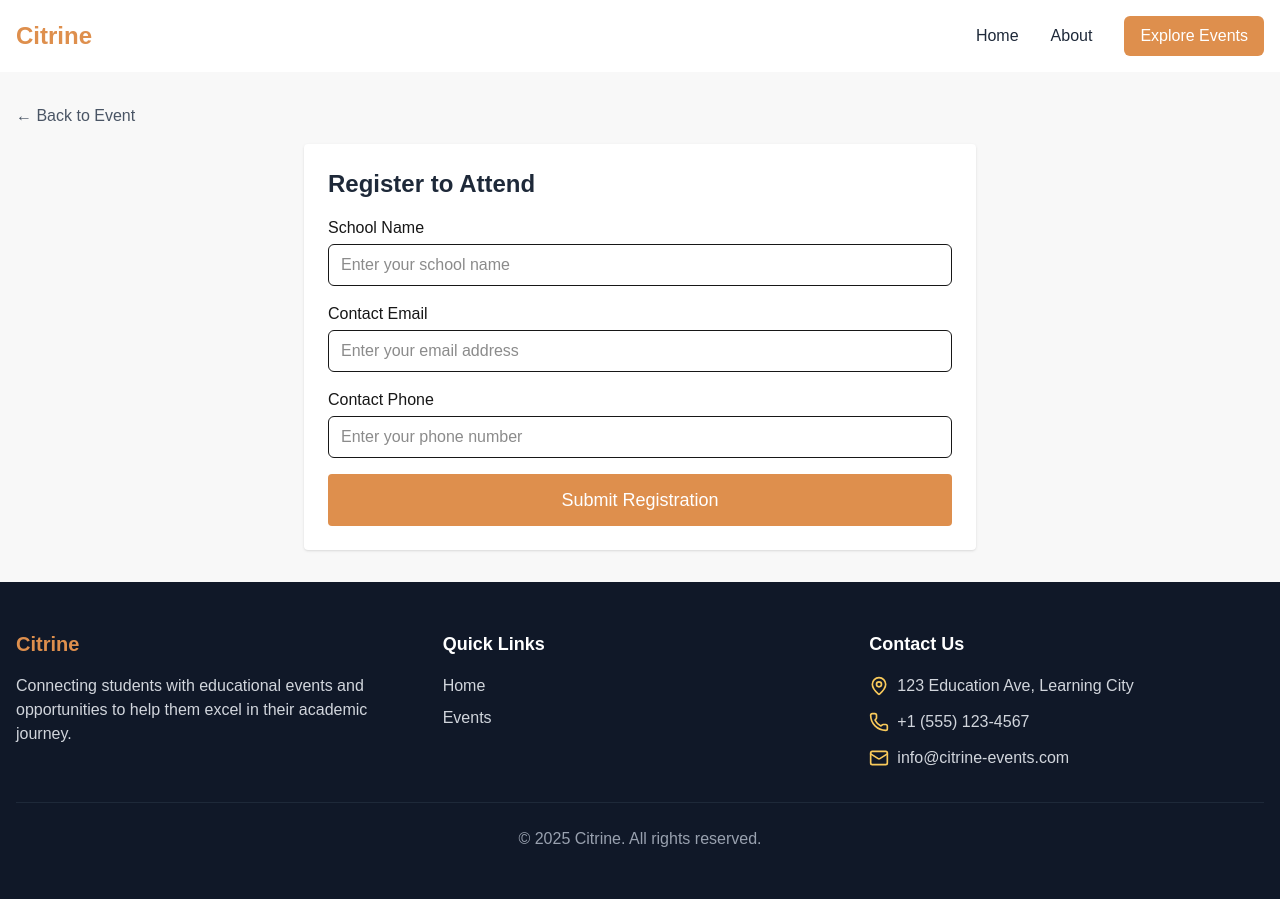
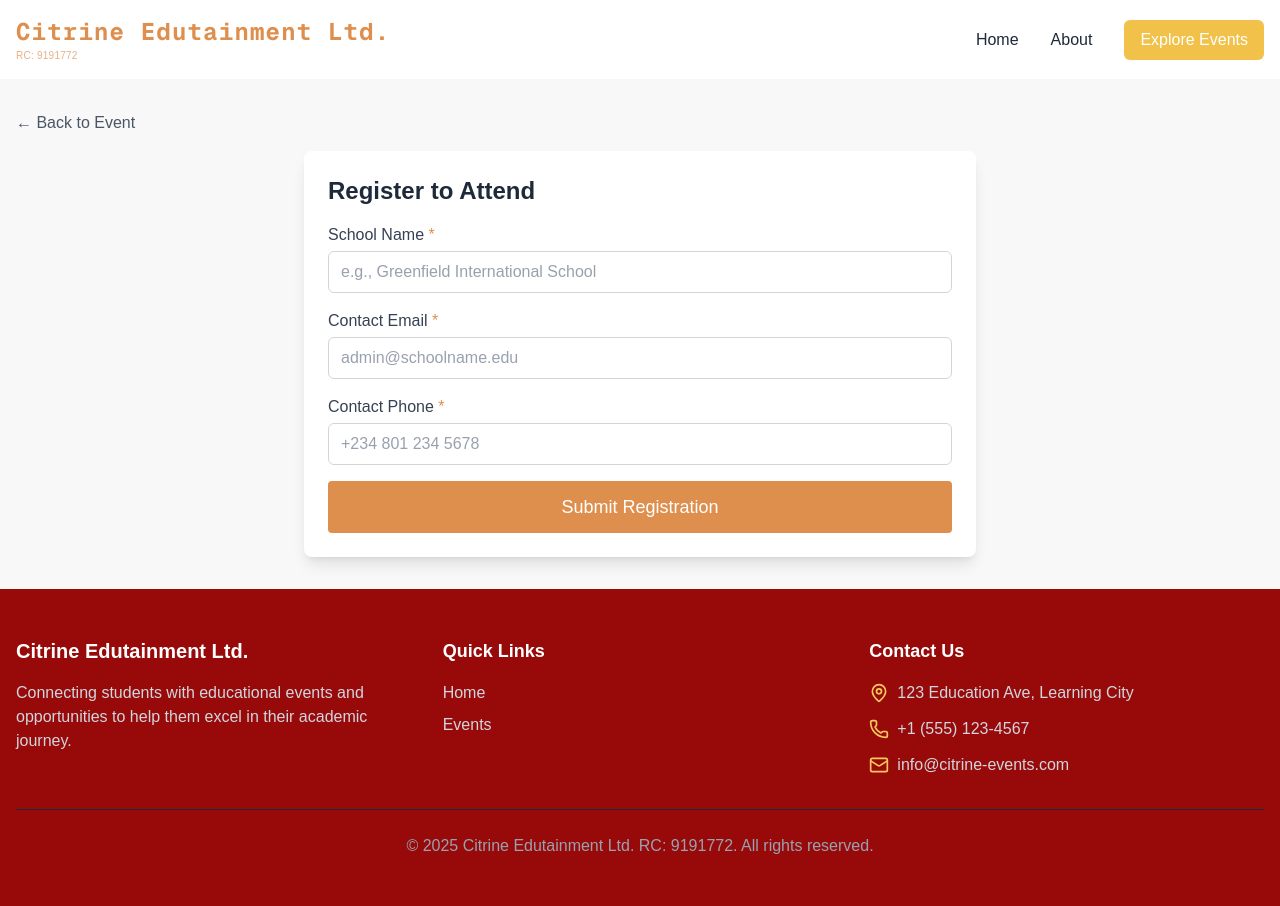
Before and after one commit to fiyinfoluwapy/the-citrine, a Next.js app: page /register/coding-bootcamp-for-teens in a window 1280 px wide. Built offline with nearby package versions, Linux system fonts and the light colour scheme.

Commit message:
updateed layout n color scheme

```diff
--- a/next.config.ts
+++ b/next.config.ts
@@ -5,6 +5,10 @@ const nextConfig = {
       {
         protocol: 'https',
         hostname: 'images.unsplash.com',
+      },
+      {
+        protocol: 'https',
+        hostname: 'i.pinimg.com',
       },
     ],
   },
--- a/src/app/register/[slug]/page.tsx
+++ b/src/app/register/[slug]/page.tsx
@@ -1,3 +1,164 @@
+// 'use client'
+
+// import React, { useState } from 'react'
+// import { useParams, useRouter } from 'next/navigation'
+// import { useForm } from 'react-hook-form'
+// import { zodResolver } from '@hookform/resolvers/zod'
+// import { z } from 'zod'
+// import { Button } from '@/components/Button'
+
+// const registerSchema = z.object({
+//   schoolName: z.string().min(1, 'School name is required'),
+//   contactEmail: z.string().email('Invalid email'),
+//   contactPhone: z.string().min(10, 'Phone number is required'),
+// })
+
+// type RegisterFormData = z.infer<typeof registerSchema>
+
+// export default function RegisterPage() {
+//   const router = useRouter()
+//   const { slug } = useParams() as { slug: string }
+//   const [loading, setLoading] = useState(false)
+//   const [error, setError] = useState<string | null>(null)
+
+//   const {
+//     register,
+//     handleSubmit,
+//     formState: { errors },
+//   } = useForm<RegisterFormData>({
+//     resolver: zodResolver(registerSchema),
+//   })
+
+//   const onSubmit = async (data: RegisterFormData) => {
+//     setLoading(true)
+//     setError(null)
+
+//     try {
+//       const formspreeEndpoint = 'https://formspree.io/f/yourFormID' // replace this
+
+//       // Build reference ID
+//       const referenceId = `CITR-${Date.now()}`
+
+//       // Formspree (free) requires URL-encoded submission
+//       const formData = new FormData()
+//       formData.append('event', slug)
+//       formData.append('schoolName', data.schoolName)
+//       formData.append('contactEmail', data.contactEmail)
+//       formData.append('contactPhone', data.contactPhone)
+//       formData.append('referenceId', referenceId)
+
+//       const response = await fetch(formspreeEndpoint, {
+//         method: 'POST',
+//         body: formData,
+//         headers: {
+//           Accept: 'application/json',
+//         },
+//       })
+
+//       if (response.ok) {
+//         // ✅ Redirect to success page with params
+//         router.push(
+//           `/register/success?title=${encodeURIComponent(
+//             slug
+//           )}&referenceId=${referenceId}`
+//         )
+//       } else {
+//         setError('Something went wrong. Please try again later.')
+//       }
+//     } catch (err) {
+//       console.error(err)
+//       setError('Network error. Please check your connection.')
+//     } finally {
+//       setLoading(false)
+//     }
+//   }
+
+//   return (
+//     <div className="w-full bg-[#F8F8F8]">
+//       <div className="container mx-auto px-4 py-8">
+//         <button
+//           onClick={() => router.push(`/events/${slug}`)}
+//           className="flex items-center text-gray-600 hover:text-[#DE8F4D] mb-4"
+//         >
+//           ← Back to Event
+//         </button>
+
+//         <div className="max-w-2xl mx-auto bg-white p-6 rounded shadow">
+//           <h1 className="text-2xl font-semibold mb-4 text-gray-800">
+//             Register to Attend
+//           </h1>
+
+//           <form onSubmit={handleSubmit(onSubmit)} className="space-y-4">
+//             <div>
+//               <label className="block mb-1 font-medium">School Name</label>
+//               <input
+//                 id="schoolName"
+//                 type="text"
+//                 className="w-full px-3 py-2 border rounded-md focus:outline-none focus:ring-2 focus:ring-orange-400"
+//                 placeholder="Enter your school name"
+//                 {...register('schoolName')}
+//               />
+//               {errors.schoolName && (
+//                 <p className="text-red-500 text-sm mt-1">
+//                   {errors.schoolName.message}
+//                 </p>
+//               )}
+//             </div>
+
+//             <div>
+//               <label className="block mb-1 font-medium">Contact Email</label>
+//               <input
+//                 id="contactEmail"
+//                 type="email"
+//                 className="w-full px-3 py-2 border rounded-md focus:outline-none focus:ring-2 focus:ring-orange-400"
+//                 placeholder="Enter your email address"
+//                 {...register('contactEmail')}
+//               />
+//               {errors.contactEmail && (
+//                 <p className="text-red-500 text-sm mt-1">
+//                   {errors.contactEmail.message}
+//                 </p>
+//               )}
+//             </div>
+
+//             <div>
+//               <label className="block mb-1 font-medium">Contact Phone</label>
+//               <input
+//                 id="contactPhone"
+//                 type="tel"
+//                 className="w-full px-3 py-2 border rounded-md focus:outline-none focus:ring-2 focus:ring-orange-400"
+//                 placeholder="Enter your phone number"
+//                 {...register('contactPhone')}
+//               />
+//               {errors.contactPhone && (
+//                 <p className="text-red-500 text-sm mt-1">
+//                   {errors.contactPhone.message}
+//                 </p>
+//               )}
+//             </div>
+
+//             {error && (
+//               <p className="text-red-500 text-sm mt-2 text-center">{error}</p>
+//             )}
+
+//             <Button
+//               type="submit"
+//               variant="primary"
+//               size="lg"
+//               fullWidth
+//               disabled={loading}
+//             >
+//               {loading ? 'Submitting...' : 'Submit Registration'}
+//             </Button>
+//           </form>
+//         </div>
+//       </div>
+//     </div>
+//   )
+// }
+
+
+
 'use client'
 
 import React, { useState } from 'react'
@@ -78,24 +239,26 @@ export default function RegisterPage() {
       <div className="container mx-auto px-4 py-8">
         <button
           onClick={() => router.push(`/events/${slug}`)}
-          className="flex items-center text-gray-600 hover:text-[#DE8F4D] mb-4"
+          className="flex items-center text-gray-600 hover:text-[#DE8F4D] mb-4 transition-colors"
         >
           ← Back to Event
         </button>
 
-        <div className="max-w-2xl mx-auto bg-white p-6 rounded shadow">
-          <h1 className="text-2xl font-semibold mb-4 text-gray-800">
+        <div className="max-w-2xl mx-auto bg-white p-6 rounded-lg shadow-lg">
+          <h1 className="text-2xl font-bold mb-4 text-gray-800">
             Register to Attend
           </h1>
 
           <form onSubmit={handleSubmit(onSubmit)} className="space-y-4">
             <div>
-              <label className="block mb-1 font-medium">School Name</label>
+              <label className="block mb-1 font-medium text-gray-700">
+                School Name <span className="text-[#DE8F4D]">*</span>
+              </label>
               <input
                 id="schoolName"
                 type="text"
-                className="w-full px-3 py-2 border rounded-md focus:outline-none focus:ring-2 focus:ring-orange-400"
-                placeholder="Enter your school name"
+                className="w-full px-3 py-2 border border-gray-300 rounded-md focus:outline-none focus:ring-2 focus:ring-[#DE8F4D] focus:border-[#DE8F4D] text-gray-800 placeholder-gray-400"
+                placeholder="e.g., Greenfield International School"
                 {...register('schoolName')}
               />
               {errors.schoolName && (
@@ -106,12 +269,14 @@ export default function RegisterPage() {
             </div>
 
             <div>
-              <label className="block mb-1 font-medium">Contact Email</label>
+              <label className="block mb-1 font-medium text-gray-700">
+                Contact Email <span className="text-[#DE8F4D]">*</span>
+              </label>
               <input
                 id="contactEmail"
                 type="email"
-                className="w-full px-3 py-2 border rounded-md focus:outline-none focus:ring-2 focus:ring-orange-400"
-                placeholder="Enter your email address"
+                className="w-full px-3 py-2 border border-gray-300 rounded-md focus:outline-none focus:ring-2 focus:ring-[#DE8F4D] focus:border-[#DE8F4D] text-gray-800 placeholder-gray-400"
+                placeholder="admin@schoolname.edu"
                 {...register('contactEmail')}
               />
               {errors.contactEmail && (
@@ -122,12 +287,14 @@ export default function RegisterPage() {
             </div>
 
             <div>
-              <label className="block mb-1 font-medium">Contact Phone</label>
+              <label className="block mb-1 font-medium text-gray-700">
+                Contact Phone <span className="text-[#DE8F4D]">*</span>
+              </label>
               <input
                 id="contactPhone"
                 type="tel"
-                className="w-full px-3 py-2 border rounded-md focus:outline-none focus:ring-2 focus:ring-orange-400"
-                placeholder="Enter your phone number"
+                className="w-full px-3 py-2 border border-gray-300 rounded-md focus:outline-none focus:ring-2 focus:ring-[#DE8F4D] focus:border-[#DE8F4D] text-gray-800 placeholder-gray-400"
+                placeholder="+234 801 234 5678"
                 {...register('contactPhone')}
               />
               {errors.contactPhone && (
@@ -147,6 +314,7 @@ export default function RegisterPage() {
               size="lg"
               fullWidth
               disabled={loading}
+              className="bg-[#DE8F4D] hover:bg-opacity-90 text-white"
             >
               {loading ? 'Submitting...' : 'Submit Registration'}
             </Button>
--- a/src/components/Footer.tsx
+++ b/src/components/Footer.tsx
@@ -6,11 +6,11 @@ import { MapPinIcon, PhoneIcon, MailIcon } from 'lucide-react';
 
 export function Footer() {
   return (
-    <footer className="bg-gray-900 text-white">
+    <footer className="bg-[#980A0A]  text-white">
       <div className="container mx-auto px-4 py-12">
         <div className="grid grid-cols-1 md:grid-cols-3 gap-8">
           <div>
-            <h3 className="text-xl font-bold mb-4 text-[#DE8F4D]">Citrine</h3>
+            <h3 className="text-xl font-bold mb-4 text-white">Citrine Edutainment Ltd.</h3>
             <p className="text-gray-300 mb-4">
               Connecting students with educational events and opportunities to
               help them excel in their academic journey.
@@ -57,7 +57,7 @@ export function Footer() {
           </div>
         </div>
         <div className="border-t border-gray-800 mt-8 pt-6 text-center text-gray-400">
-          <p>&copy; {new Date().getFullYear()} Citrine. All rights reserved.</p>
+          <p>&copy; {new Date().getFullYear()} Citrine Edutainment Ltd. RC: 9191772. All rights reserved.</p>
         </div>
       </div>
     </footer>
--- a/src/components/Navbar.tsx
+++ b/src/components/Navbar.tsx
@@ -1,3 +1,85 @@
+// 'use client';
+
+// import React, { useState } from 'react';
+// import Link from 'next/link';
+// import { MenuIcon } from 'lucide-react';
+
+// export function Navbar() {
+//   const [isMenuOpen, setIsMenuOpen] = useState(false);
+
+//   return (
+//     <header className="bg-white shadow-lg">
+//       <div className="container mx-auto px-4 py-4">
+//         <div className="flex items-center justify-between">
+// <span className="text-2xl font-bold text-[#DE8F4D] font-mono tracking-wider">
+//   Citrine Edutainment Ltd
+// </span>
+
+//           {/* Desktop Navigation */}
+//           <nav className="hidden md:flex items-center space-x-8">
+//             <Link href="/" className="text-gray-800 hover:text-[#DE8F4D] font-medium">
+//               Home
+//             </Link>
+//             <Link href="/events" className="text-gray-800 hover:text-[#DE8F4D] font-medium">
+//               About
+//             </Link>
+
+//             <Link
+//               href="/events"
+//               className="bg-[#DE8F4D] text-white px-4 py-2 rounded-md hover:bg-opacity-90 transition-colors"
+//             >
+//               Explore Events
+//             </Link>
+//           </nav>
+
+//           {/* Mobile Menu Button */}
+//           <button
+//             className="md:hidden text-gray-700"
+//             onClick={() => setIsMenuOpen(!isMenuOpen)}
+//           >
+//             <MenuIcon size={24} />
+//           </button>
+//         </div>
+
+//         {/* Mobile Navigation */}
+//         {isMenuOpen && (
+//           <nav className="md:hidden pt-4 pb-2 space-y-3">
+//             <Link
+//               href="/"
+//               className="block py-2 text-gray-800 hover:text-[#DE8F4D] font-medium"
+//               onClick={() => setIsMenuOpen(false)}
+//             >
+//               Home
+//             </Link>
+//             {/* <Link
+//               href="/events"
+//               className="block py-2 text-gray-800 hover:text-[#DE8F4D] font-medium"
+//               onClick={() => setIsMenuOpen(false)}
+//             >
+//               Events
+//             </Link> */}
+//             {/* <Link
+//               href="/admin/login"
+//               className="block py-2 text-gray-800 hover:text-[#DE8F4D] font-medium"
+//               onClick={() => setIsMenuOpen(false)}
+//             >
+//               Admin
+//             </Link> */}
+//             <Link
+//               href="/events"
+//               className="block bg-[#DE8F4D] text-white px-4 py-2 rounded-md hover:bg-opacity-90 transition-colors"
+//               onClick={() => setIsMenuOpen(false)}
+//             >
+//               Explore Events
+//             </Link>
+//           </nav>
+//         )}
+//       </div>
+//     </header>
+//   );
+// }
+
+
 'use client';
 
 import React, { useState } from 'react';
@@ -5,15 +87,21 @@ import Link from 'next/link';
 import { MenuIcon } from 'lucide-react';
 
 export function Navbar() {
-  const [isMenuOpen, setIsMenuOpen] = useState(false);
+  const [isMenuOpen, setIsMenuOpen] = useState<boolean>(false);
 
   return (
     <header className="bg-white shadow-lg">
       <div className="container mx-auto px-4 py-4">
         <div className="flex items-center justify-between">
-          <Link href="/" className="flex items-center">
-            <span className="text-2xl font-bold text-[#DE8F4D]">Citrine</span>
-          </Link>
+          {/* Logo Section - Now with subtext */}
+          <div className="flex flex-col">
+            <span className="text-2xl font-bold text-[#DE8F4D] font-mono tracking-wider">
+              Citrine Edutainment Ltd.
+            </span>
+            <span className="text-[10px] text-[#DE8F4D]/70 tracking-wide">
+              RC: 9191772
+            </span>
+          </div>
 
           {/* Desktop Navigation */}
           <nav className="hidden md:flex items-center space-x-8">
@@ -26,7 +114,7 @@ export function Navbar() {
 
             <Link
               href="/events"
-              className="bg-[#DE8F4D] text-white px-4 py-2 rounded-md hover:bg-opacity-90 transition-colors"
+              className="bg-[#F1C149] text-white px-4 py-2 rounded-md hover:bg-opacity-90 transition-colors"
             >
               Explore Events
             </Link>
@@ -36,6 +124,7 @@ export function Navbar() {
           <button
             className="md:hidden text-gray-700"
             onClick={() => setIsMenuOpen(!isMenuOpen)}
+            aria-label="Toggle menu"
           >
             <MenuIcon size={24} />
           </button>
@@ -51,23 +140,9 @@ export function Navbar() {
             >
               Home
             </Link>
-            {/* <Link
-              href="/events"
-              className="block py-2 text-gray-800 hover:text-[#DE8F4D] font-medium"
-              onClick={() => setIsMenuOpen(false)}
-            >
-              Events
-            </Link> */}
-            {/* <Link
-              href="/admin/login"
-              className="block py-2 text-gray-800 hover:text-[#DE8F4D] font-medium"
-              onClick={() => setIsMenuOpen(false)}
-            >
-              Admin
-            </Link> */}
             <Link
               href="/events"
-              className="block bg-[#DE8F4D] text-white px-4 py-2 rounded-md hover:bg-opacity-90 transition-colors"
+              className="block bg-[#DE8F4D] text-white px-4 py-2 rounded-md hover:bg-opacity-90 transition-colors text-center"
               onClick={() => setIsMenuOpen(false)}
             >
               Explore Events
```
Also changed, not shown: src/components/HeroSection.tsx (+10 -10 lines).
